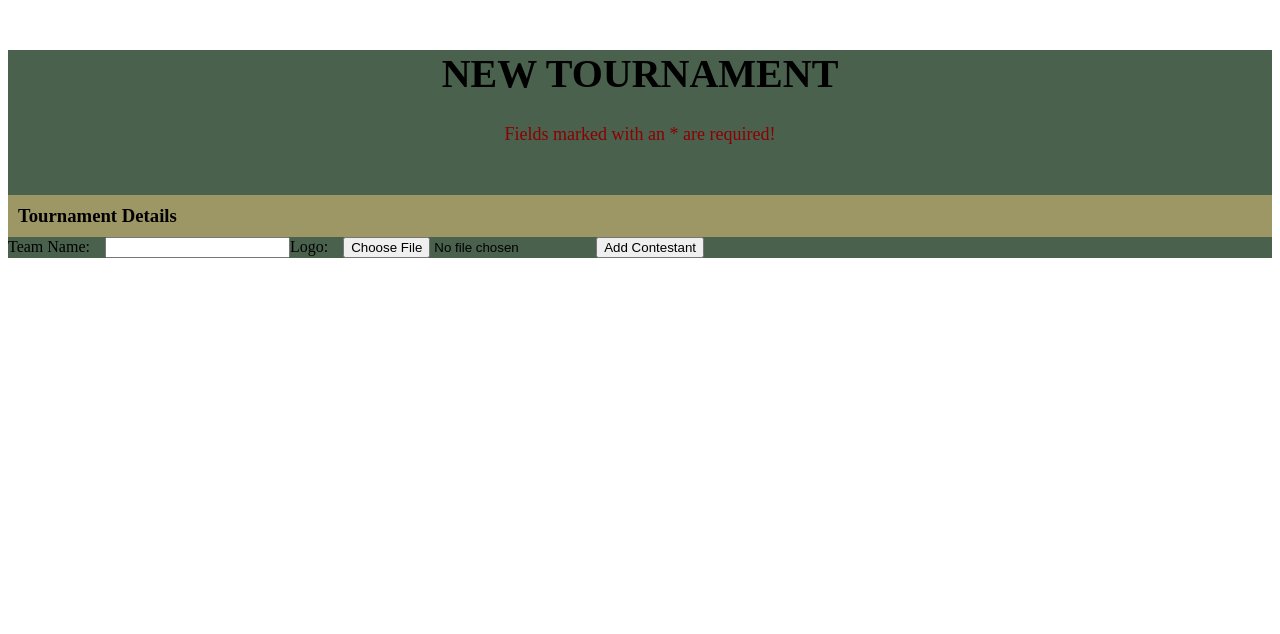
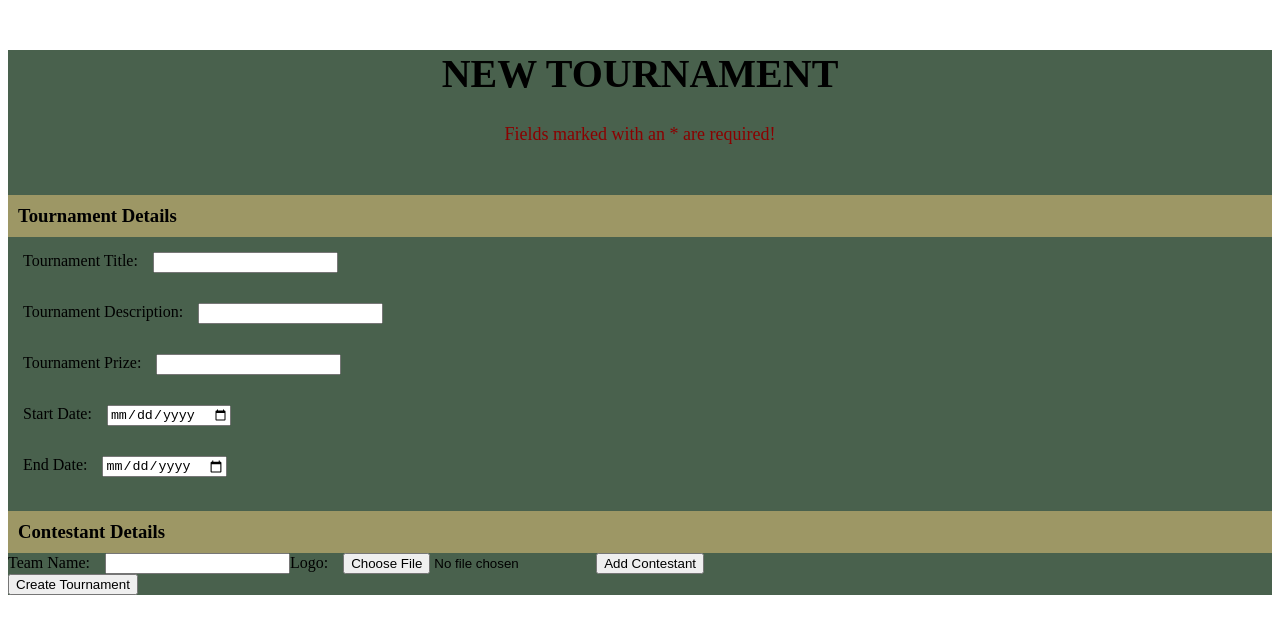
Before and after one commit to ChaseBugeaud/Turtlements, an Angular app in the folder frontend/: page /tournament in a window 1280 px wide. Shown: the top 634 px of the page. Built offline with nearby package versions, Linux system fonts and the light colour scheme.

Commit message:
Converted html and js tournament form files into angular. Also added checks for requried fields

```diff
--- a/frontend/src/app/tournament/tournament.component.html
+++ b/frontend/src/app/tournament/tournament.component.html
@@ -4,17 +4,67 @@
     <h1>NEW TOURNAMENT</h1>
     <p>Fields marked with an * are required!</p>
   </div><!--Close pageTitle-->
-<form>
-<div id="tournamentDetails">
+  <div id=" tournamentDetails">
+    <div id="tdTitleBar">
+      <h3 id="tdHeader">Tournament Details<i onclick="toggleSection(tdForm, this)" class="bi bi-caret-down-fill"
+          style="float:right;"></i></h3>
+    </div><!--Close tdTitleBar-->
+    <div id="tdForm" class="container-fluid">
+      <div class="row">
+        <div class="col">
+          <label for="t_title">Tournament Title:</label>
+        </div><!--Close Col1-->
+        <div class="col">
+          <input type="text" #t_title name="t_title">
+        </div><!--Close Col2-->
+      </div><!--Close Row1-->
+      <div class="row">
+        <div class="col">
+          <label for="t_desc">Tournament Description:</label>
+        </div><!--Close Col1-->
+        <div class="col">
+          <input type="text" #t_desc name="t_desc">
+        </div><!--Close Col2-->
+      </div><!--Close Row2-->
+      <div class="row">
+        <div class="col">
+          <label for="t_prize">Tournament Prize:</label>
+        </div><!--Close Col1-->
+        <div class="col">
+          <input type="text" #t_prize name="t_prize">
+        </div><!--Close Col2-->
+      </div><!--Close Row3-->
+      <div class="row">
+        <div class="col">
+          <label for="t_start">Start Date:</label>
+        </div><!--Close Col1-->
+        <div class="col">
+          <input type="Date" #t_start name="t_start">
+        </div><!--Close Col2-->
+      </div><!--Close Row4-->
+      <div class="row">
+        <div class="col">
+          <label for="t_end">End Date:</label>
+        </div><!--Close Col1-->
+        <div class="col">
+          <input type="Date" #t_end name="t_end">
+        </div><!--Close Col2-->
+      </div><!--Close Row5-->
+    </div><!--Close tdForm-->
+  </div><!--Close tournamentDetails-->
 
-  <div class="tdTitleBar">
-    <h3 id="tdHeader">Tournament Details<i onclick="toggleSection(tdForm, this)" class="bi bi-caret-down-fill" style="float:right;"></i></h3>
+
+  <div id="contestantDetails">
+    <div class="cdTitleBar">
+      <h3 id="cdHeader">Contestant Details<i onclick="toggleSection(cdForm, this)" class="bi bi-caret-down-fill"
+          style="float:right;"></i></h3>
+    </div><!--Close cdTitleBar-->
     <label for="team-name">Team Name:</label>
     <input type="text" name="team-name" #teamName>
     <label for="team-logo">Logo:</label>
-    <input type="file" name="team-logo" >
-    <input type="button" name="add-contestant" value="Add Contestant" (click)="addContestantToTournament(teamName.value)">
-  </div>
+    <input type="file" name="team-logo">
+    <input type="button" name="add-contestant" value="Add Contestant"
+      (click)="addContestantToTournament(teamName.value)">
     <div class="team-container">
       <li *ngFor="let contestant of tournament.getContestants()" class="team-list">
         <div class="contestant">
@@ -22,4 +72,6 @@
         </div>
       </li>
     </div>
-</div><!--Close tournamentDetails-->
+  </div><!--Close contestantDetails-->
+  <input type="button" name="submit-form" value="Create Tournament"
+    (click)="addDetailsToTournament(t_title.value,t_desc.value,t_prize.value,stringToDate(t_start.value),stringToDate(t_end.value))">
--- a/frontend/src/app/tournament/tournament.component.ts
+++ b/frontend/src/app/tournament/tournament.component.ts
@@ -2,10 +2,12 @@ import { Component } from '@angular/core';
 import { Contestant } from '../../classes/Contestant';
 import { Tournament } from '../../classes/Tournament';
 import { NgFor } from '@angular/common';
+import { FormsModule } from '@angular/forms';
+
 
 @Component({
   selector: 'app-tournament',
-  imports: [NgFor],
+  imports: [NgFor, FormsModule],
   templateUrl: './tournament.component.html',
   styleUrl: './tournament.component.css'
 })
@@ -18,7 +20,40 @@ export class TournamentComponent {
     this.tournament = new Tournament("asdf", "description", [], this.startDate);
   }
   addContestantToTournament(name: string): void {
-    let contestant: Contestant = new Contestant(name);
-    this.tournament.addContestant(contestant);
+    //checks for required field
+    if(this.isFilledOut(name)){
+      let contestant: Contestant = new Contestant(name);
+      this.tournament.addContestant(contestant);
+    }else{
+      console.log("missing fields");
+    }
+  }
+
+  isFilledOut(parameter: any): boolean{
+    //checks if field is empty
+    if(parameter == null || parameter === ''){
+      return false;
+    }
+    return true;
+  }
+
+  addDetailsToTournament(title: string, desc: string, prize: string, start: Date, end: Date): void {
+    //checks for required fields and mininum of 2 contestants
+    if(this.isFilledOut(title) && this.isFilledOut(desc) && this.isFilledOut(start) && this.tournament.getContestants().length >= 2) {
+      this.tournament.setName(title);
+      this.tournament.setDescription(desc);
+      this.tournament.setPrize(prize);
+      this.tournament.setStartDate(start);
+      this.tournament.setEndDate(end);
+
+      console.log(this.tournament);
+    }else{
+      //else error message is displayed
+      console.log("missing fields");
+    }
+  }
+
+  stringToDate(dateString: string): Date {
+    return new Date(dateString);
   }
 }
```
Lines whose indentation alone changed are shown as unchanged.
